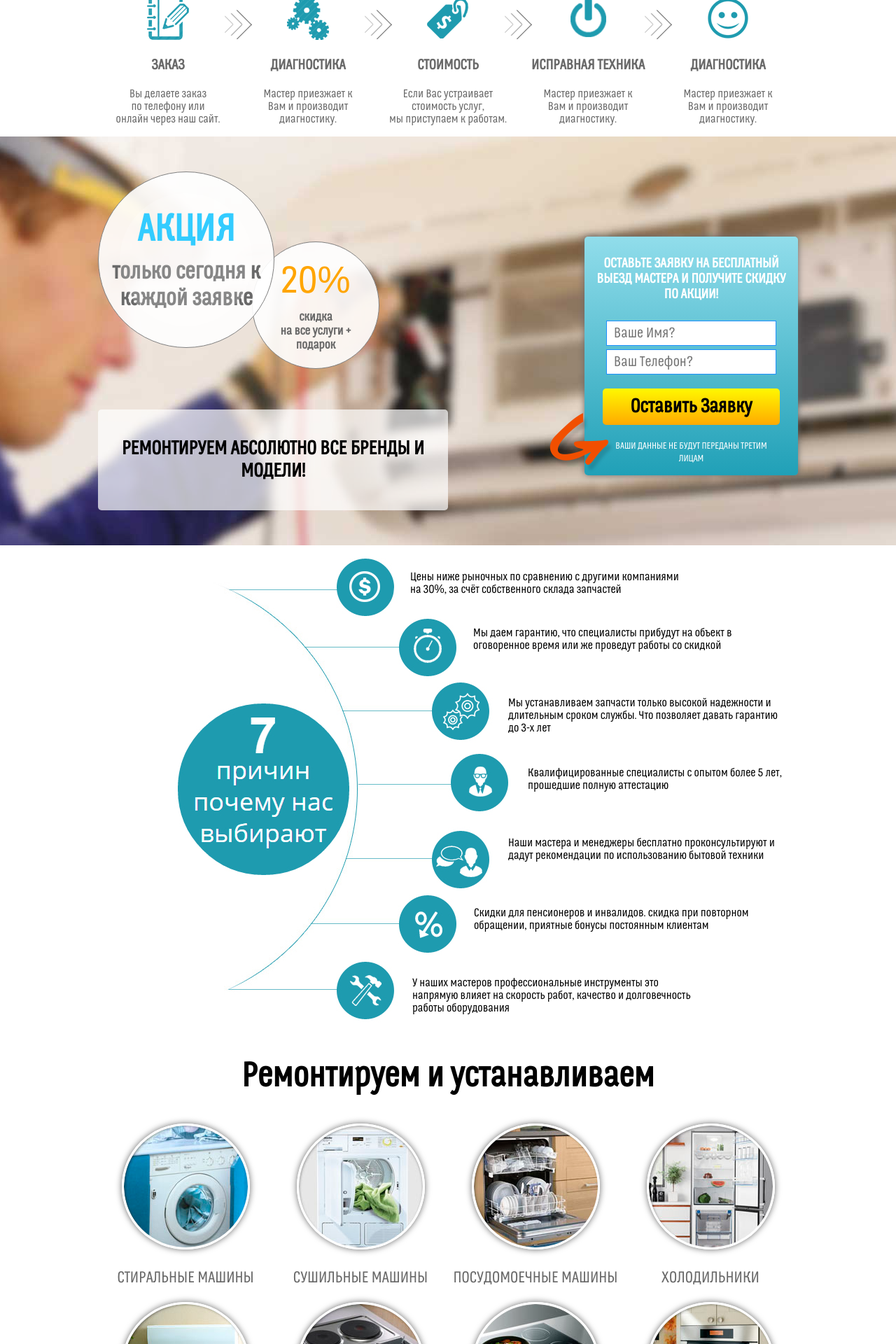
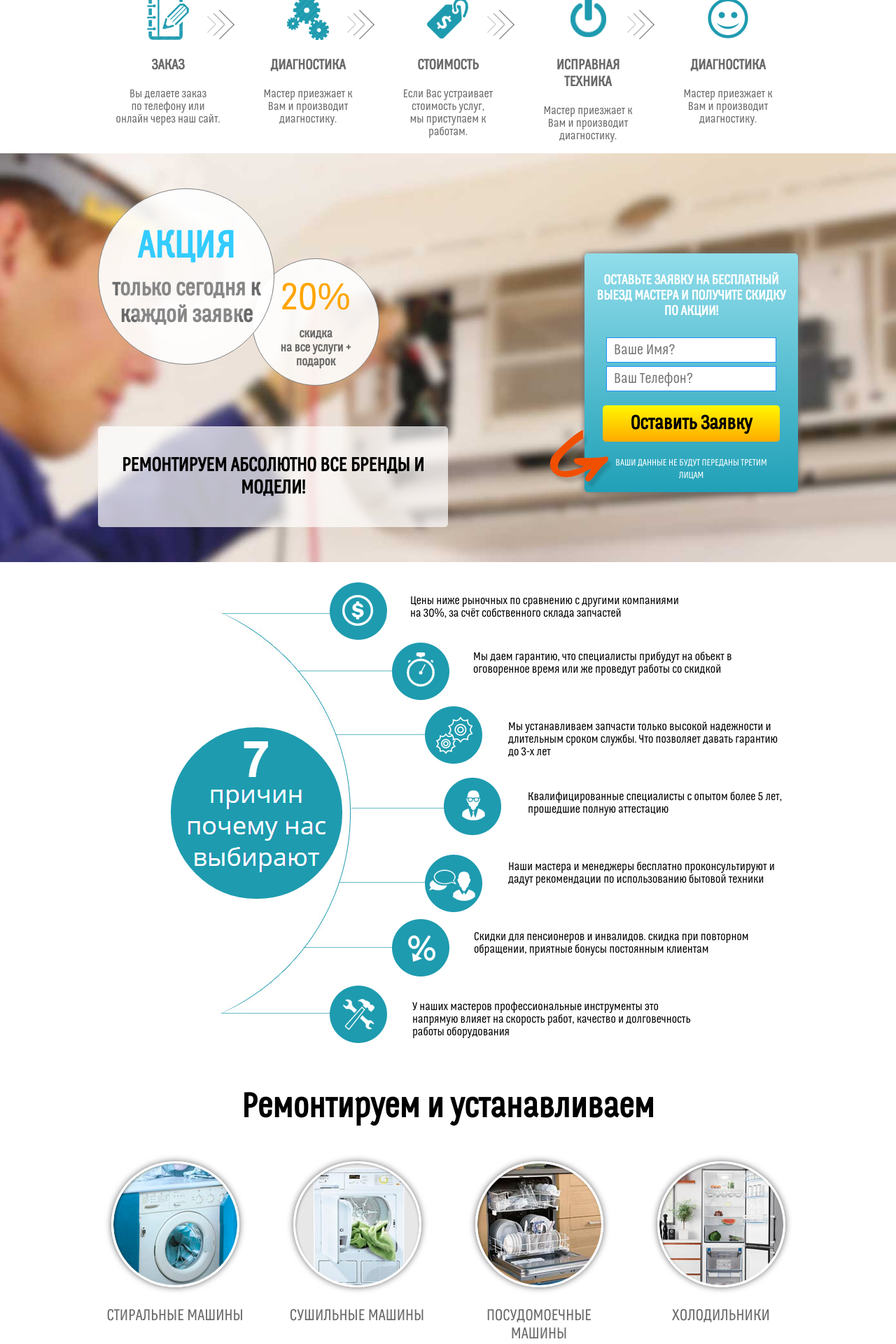
Before and after one commit to morshinin/klimatik-servis, a PHP site: page / in a window 1280 px wide. Shown: the part 2280-4200 px from the top of the page at 70% size. Run offline with PHP 8.4, Linux system fonts and the light colour scheme.

Commit message:
Finishes responsive

```diff
--- a/index.html
+++ b/index.html
@@ -7,18 +7,17 @@
 	<title>Ремонт | Установка кондиционеров в Москве по доступным ценам</title>
 </head>
 <body>
-	<header class="pageHeader py-m shadow-l">
-		<div class="container">
-			<div class="flex">
+	<header class="pageHeader">
+		<div class="pageHeaderInner">
 			<div class="pageHeaderUTP">
-					<p class="uppercase red-text font-l font-boblic bold m-0">
+				<p class="pageHeaderUTPCopy pageHeaderUTPCopy-text-red">
 					Ремонт обслуживание кондиционера в москве
 				</p>
-					<p class="uppercase white-text blue font-l font-boblic bold m-0 inline-block">
+				<p class="pageHeaderUTPCopy pageHeaderUTPCopy-bg-blue inline-block">
 					Любой сложности | абсолютно всех брендов
 				</p>
 			</div>
-				<div class="pageHeaderContact text-right font-arial">
+			<div class="pageHeaderContact">
 				<p class="red-text font-m bold m-0">
 					Звоните нам!
 				</p>
@@ -27,9 +26,7 @@
 				</p>
 			</div>
 		</div>
-			<!-- end flex -->
-		</div>
-		<!-- end container -->
+		<!-- end pageHeaderInner -->
 	</header>
 	<section class="hero">
 		<div class="heroInner">
@@ -89,8 +86,8 @@
 	</section>
 	<section class="cta1">
 		<div class="cta1Inner">
-			<div>
-				<img class="cta1Image" src="img/conditioner.jpg" alt="Фото кондиционера">
+			<div class="cta1Col1">
+				<img class="cta1Image" src="img/conditioner.jpg" alt="Фото кондиционера" class="img-responsive">
 				<p class="text-center">
 					<a href="#0" class="btn btn-accent">Заказать ремонт</a>
 				</p>
@@ -292,9 +289,10 @@
 		</div>
 	</section>
 	<section class="advantages">
+		<h2 class="h2 advantagesTitle hide-on-large">7 причин почему нас выбирают</h2>
 		<div class="advantagesInner">
 			<div class="cardAdvantages">
-				<img class="hide-on-large" src="img/advMoney.gif" alt="">
+				<img class="hide-on-large" src="img/advMoney.png" alt="">
 				<p class="advantagesCopy">
 					Цены ниже рыночных по сравнению с другими компаниями на 30%, за счёт собственного склада запчастей
 				</p>
@@ -341,7 +339,7 @@
 	<section class="services">
 		<h2 class="h2">Ремонтируем и устанавливаем</h2>
 		<div class="container">
-			<div class="row">
+			<div class="servicesRow">
 				<div class="cardServices">
 					<img class="cardServicesImage" src="img/service1.png" alt="">
 					<h3 class="cardServicesTitle">Стиральные машины</h3>
@@ -359,7 +357,7 @@
 					<h3 class="cardServicesTitle">Холодильники</h3>
 				</div>
 			</div>
-			<div class="row">
+			<div class="servicesRow">
 				<div class="cardServices">
 					<img class="cardServicesImage" src="img/service8.png" alt="">
 					<h3 class="cardServicesTitle">Кондиционеры</h3>
@@ -382,7 +380,7 @@
 	<section class="testimonials">
 		<h2 class="h2 text-center">Отзывы наших клиентов</h2>
 		<div class="testimonialsInner">
-			<div class="row space-around mb-3">
+			<div class="testimonialsRow space-around mb-3">
 				<div class="cardTestimonials">
 					<div class="cardTestimonialsHeader">
 						<h3 class="cardTestimonialsTitle">Марина</h3>
@@ -402,7 +400,7 @@
 					</div>
 				</div>
 			</div>
-			<div class="row space-around mb-3">
+			<div class="testimonialsRow space-around mb-3">
 				<div class="cardTestimonials">
 					<div class="cardTestimonialsHeader">
 						<h3 class="cardTestimonialsTitle">Алла</h3>
--- a/style.css
+++ b/style.css
@@ -305,41 +398,101 @@ h2,
 
 		border-right:125px solid #FFFF33;
 	}
-.cta1List,
-.cta1ListItem {
-	list-style-type: none;
 }
 /* Guarantee */
 .guaranteeInner {
 	max-width: 1000px;
 	margin: auto;
 	display: flex;
+	justify-content: center;
+	flex-wrap: wrap;
+}
+/* Card Guarantee */
+.cardGuarantee {
+	padding: 10px;
+	text-align: center;
+	/*flex: 1;*/
+	flex-basis: 180px;
+}
+.cardGuaranteeTitle {
+	color:#696969;
+	font-size: 24px;
+	text-transform: uppercase;
+}
+.cardGuaranteeCopy {
+	font-size: 17px;
+	color:#696969;
+}
+@media (min-width: 1000px) {
+	.guaranteeInner {
 		justify-content: space-between;
+	}
+	.cardGuarantee:not(:last-of-type) {
+		background-image: linear-gradient(to bottom, #fff 20%, transparent 20%), linear-gradient(to left, #DCDCDC 3px, transparent 1px);
+	}
 }
 /* How we work */
 .howWeWorkInner {
 	max-width: 1000px;
 	margin: auto;
 	display: flex;
+	flex-wrap: wrap;
+	justify-content: center;
+	padding: 0 50px;
+}
+/* Card how we work */
+.cardHowWeWork {
+	color:#696969;
+	/*flex: 1;*/
+
+	flex-basis: 150px;
+	text-align: center;
+	position: relative;
+}
+@media (min-width: 1000px) {
+	.howWeWorkInner {
 		justify-content: space-around;
-	padding: 0 50px;
+	}
+	.cardHowWeWork:not(:last-of-type):after {
+		content: url('img/arrowRight.png');
+		position: absolute;
+		right: -20px;
+		top: 20px;
+	}
+}
+.cardHowWeWorkTitle {
+	font-size: 20px;
+	text-transform: uppercase;
+}
+.cardHowWeWorkCopy {
+	font-size: 16px;
 }
 /* Cta2 */
 .cta2 {
-	background: url('img/blurredbg.jpg') center no-repeat;
+	background-image: url('img/blurredbg.jpg');
+	background-position: center;
+	-webkit-background-size: cover;
+	background-size: cover;
+	background-repeat: no-repeat;
 	padding: 50px 0;
 }
 .cta2Inner {
 	max-width: 1000px;
 	margin: auto;
 	display: flex;
+	flex-direction: column;
 	position: relative;
 }
 .cta2FormWrapper {
 	display: flex;
-  justify-content: flex-end;
-  align-items: flex-end;
+  justify-content: center;
   margin-top: 50px;
+}
+.offer {
+	position: relative;
+	display: flex;
+  flex-wrap: wrap;
+  justify-content: center;
 }
 .offer,
 .cta2FormWrapper {
@@ -421,107 +574,53 @@ h2,
   text-align: center;
   border-radius: 5px;
 }
+@media (min-width: 1000px) {
+	.cta2Inner {
+		flex-direction: row;
+	}
+	.cta2FormWrapper {
+	  justify-content: flex-end;
+	  align-items: flex-end;
+	  margin-top: 50px;
+	}
+	.offer {
+		display: block;
+	}
+	.offerCircle {
+		position: absolute;
+	}
+	.offerMessage {
+		margin-top: 340px;
+	}
+}
 /* =Advantages */
 .advantagesInner {
 	max-width: 1000px;
 	margin: auto;
 	min-height: 690px;
 	position: relative;
+	padding: 10px;
+	display: flex;
+	flex-wrap: wrap;
+	justify-content: center;
 }
-@media (min-width: 1000px) {
-	.advantagesInner {
-		background: url('img/advantages.jpg') 100px no-repeat;
+.advantagesTitle {
+	background: #009CB1;
+	color: #fff;
+	margin: auto;
+	padding: 10px;
 }
-}
-/* Testimonials */
-.testimonialsInner {
-	max-width: 1000px;
-	margin: auto;
-	display: flex;
-	flex-direction: column;
-}
-/* Сta3 */
-.cta3 {
-	background: url('img/cta3Bg.jpg') center / cover no-repeat;
-	padding: 50px 0;
-}
-.cta3Inner {
-	max-width: 1000px;
-	margin: auto;
-	display: flex;
-}
-.cta3Col {
-	flex: 1;
-}
-/* =Components */
-/* Benefits card */
-.cardBenefits {
-	display: flex;
-	flex-direction: column;
-	flex: 1;
-	text-align: center;
-	color: #696969;
-	font-weight: bold;
-}
-.cardBenefitsHeader {
-	background: url('img/benefitsBadge.png') center no-repeat;
-	min-height: 136px;
-	color: #ffffff;
-	font-size: 35px;
-	display: flex;
-	justify-content: center;
-	-ms-align-items: center;
-	align-items: center;
-	font-weight: bold;
-}
-.cardBenefitsBody {
-	font-size: 19px;
-}
-/* Card Guarantee */
-.cardGuarantee {
+/* Card Advantages */
+.cardAdvantages {
+	flex-basis: 300px;
 	padding: 10px;
 	text-align: center;
-	flex: 1;
 }
-.cardGuarantee:not(:last-of-type) {
-	background-image: linear-gradient(to bottom, #fff 20%, transparent 20%), linear-gradient(to left, #DCDCDC 3px, transparent 1px);
-}
-.cardGuaranteeTitle {
-	color:#696969;
-	font-size: 24px;
-	text-transform: uppercase;
-}
-.cardGuaranteeCopy {
-	font-size: 17px;
-	color:#696969;
-}
-/* Card how we work */
-.cardHowWeWork {
-	color:#696969;
-	flex: 1;
-	text-align: center;
-	position: relative;
-}
-@media (min-width: 1000px) {
-	.cardHowWeWork:not(:last-of-type):after {
-		content: url('img/arrowRight.png');
-		position: absolute;
-		right: -20px;
-		top: 20px;
-	}
-}
-.cardHowWeWorkTitle {
-	font-size: 20px;
-	text-transform: uppercase;
-}
-.cardHowWeWorkCopy {
-	font-size: 16px;
-}
-/* Card Advantages */
 @media (min-width: 1000px) {
 	.cardAdvantages {
 		position: absolute;
 		max-width: 400px;
+		text-align: left;
 	}
 	.cardAdvantages:first-of-type {
 		left: 446px;
@@ -552,12 +651,25 @@ h2,
 		top: 600px;
 	}
 }
+@media (min-width: 1000px) {
+	.advantagesInner {
+		background: url('img/advantages.jpg') 100px no-repeat;
+	}
+}
+/* Services */
+.servicesRow {
+	display: flex;
+	flex-wrap: wrap;
+	justify-content: center;
+}
 /* Card Services */
 .cardServices {
-	flex: 1;
+	/*flex: 1;*/
+	flex-basis: 200px;
 	font-size: 19px;
 	color: #696969;
 	text-align: center;
+	padding: 10px;
 }
 .cardServicesTitle {
 	text-transform: uppercase;
@@ -568,11 +680,26 @@ h2,
 	border-radius: 50%;
 	box-shadow: 0 0 10px;
 }
+@media (min-width: 1000px) {
+	.servicesRow {
+		justify-content: space-between;
+	}
+}
+/* Testimonials */
+.testimonialsInner {
+	max-width: 1000px;
+	margin: auto;
+	display: flex;
+	flex-direction: column;
+}
+.testimonialsRow {
+	display: flex;
+	flex-wrap: wrap;
+}
 /* Card Testimonials */
 .cardTestimonials {
-	flex: 1;
+	flex-basis: 450px;
 	color:#696969;
-	max-width: 360px;
 }
 .cardTestimonialsHeader {
 	display: flex;
```
Also changed, not shown: other parts of style.css (+119 -7 lines). Lines whose indentation alone changed are shown as unchanged.
